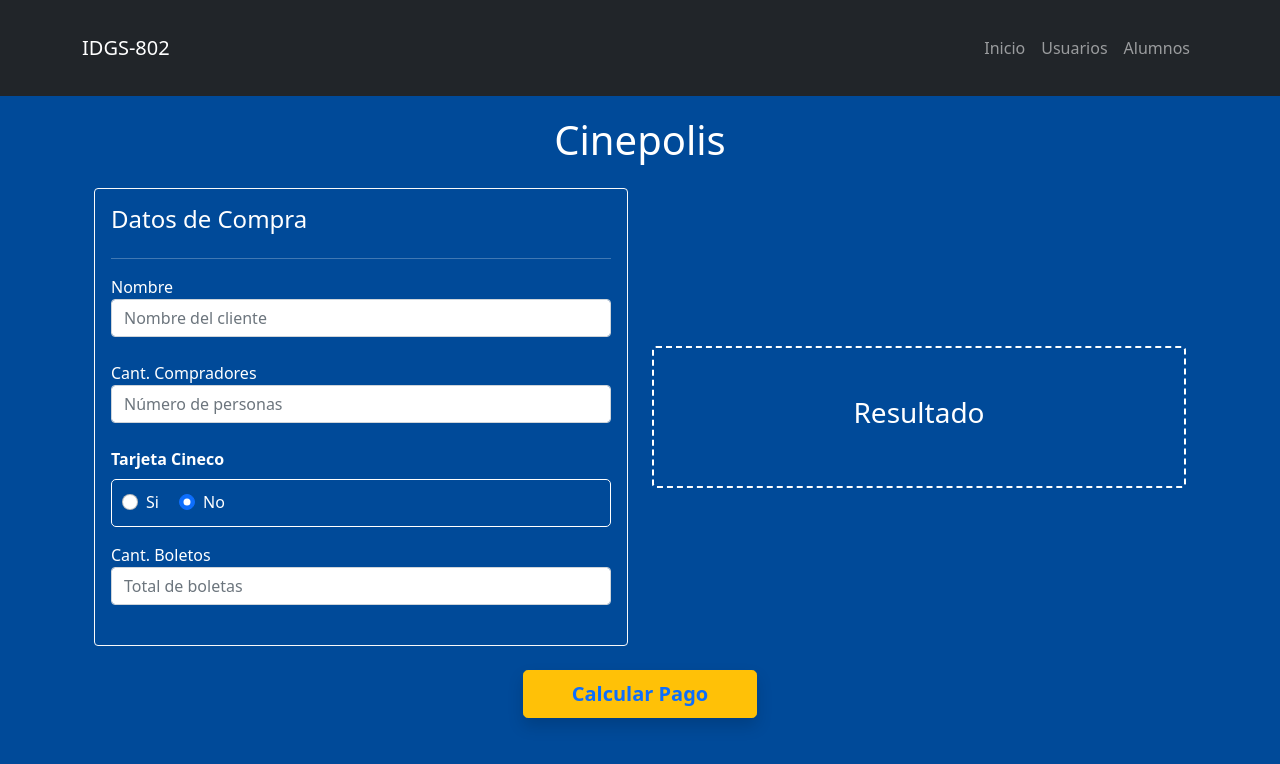
After one commit to IDGS-802-23001704/IntroFlask, a Flask app: page /cine in a window 1280 px wide. The commit adds this page. Shown: the top 764 px of the page. Run offline with Flask 3, Linux system fonts and the light colour scheme; some libraries are stand-ins or nearby versions.

Commit message:
Cinepolis

```diff
--- a/forms.py
+++ b/forms.py
@@ -1,5 +1,6 @@
 from wtforms import Form
-from wtforms import StringField, IntegerField, PasswordField, EmailField, validators
+from wtforms import StringField, IntegerField, PasswordField, EmailField, validators, RadioField
+from flask_wtf import FlaskForm
 
 class UserForms(Form):
     matricula=IntegerField('Matricula',[
@@ -14,3 +15,17 @@ class UserForms(Form):
         validators.DataRequired(message="El campo es requerido")])
     correo=EmailField('Correo' ,[
         validators.DataRequired(message="El campo es requerido")])
+
+class CineForm(FlaskForm):
+    nombre = StringField('Nombre', [
+        validators.DataRequired(message='El nombre es requerido')
+    ])
+    compradores = IntegerField('Cant. Compradores', [
+        validators.DataRequired(message='Campo requerido'),
+        validators.NumberRange(min=1, message='Debe haber al menos 1 comprador')
+    ])
+    tarjeta = RadioField('Tarjeta Cineco', choices=[('Si','Si'), ('No','No')], default='No')
+    boletas = IntegerField('Cant. Boletos', [
+        validators.DataRequired(message='Campo requerido'),
+        validators.NumberRange(min=1, message='Debe haber al menos 1 boleto')
+    ])
--- a/main.py
+++ b/main.py
@@ -1,8 +1,8 @@
 from flask import Flask, render_template, request
+from flask_wtf.csrf import CSRFProtect
 from flask import flash
-from flask_wtf.csrf import CSRFProtect
+from forms import CineForm, UserForms
 import math
-import forms
 
 app = Flask(__name__)
 app.secret_key='Clave secreta'
@@ -13,6 +13,42 @@ def home():
     titulo = "IDGS-802-Flask"
     lista = ['Raul', 'Pepe', 'Ana', 'Juan']
     return render_template('index.html', titulo=titulo, lista=lista)
+
+
+@app.route("/cine", methods=["GET", "POST"])
+def cine():
+    form = CineForm(request.form)
+    mensaje = ""
+    total_pagar = 0.0
+
+    if request.method == 'POST' and form.validate():
+        nombre = form.nombre.data
+        compradores = form.compradores.data
+        tarjeta = form.tarjeta.data
+        boletas = form.boletas.data
+
+        max_boletas = compradores * 7
+        precio_boleto = 12
+
+        if boletas > max_boletas:
+            mensaje = f"Error: Solo puedes comprar {max_boletas} boletos para {compradores} persona"
+        else:
+            subtotal = boletas * precio_boleto
+            descuento = 0
+
+            if boletas > 5:
+                descuento = 0.15
+            elif 3 <= boletas <= 5:
+                descuento = 0.10
+            total = subtotal * (1 - descuento)
+
+            if tarjeta == 'Si':
+                total = total * 0.90
+            total_pagar = total
+            mensaje = f"Compra procesada"
+
+    return render_template("cine.html", form=form, mensaje=mensaje, total=total_pagar)
+
 
 @app.route('/usuarios', methods=["GET", "POST"])
 def usuarios():
@@ -137,4 +173,4 @@ def distancia():
 
 if __name__ == '__main__':
     csrf.init_app(app)
-    app.run(debug=True, port=3000)
+    app.run(debug=True)
--- /dev/null
+++ b/templates/cine.html
@@ -0,0 +1,79 @@
+{% extends "layout.html" %}
+
+{% block content %}
+{% import "_macros.html" as macros %}
+
+<div class="container mt-4">
+    <h1 class="text-center mb-4 text-white">Cinepolis</h1>
+
+    <form action="/cine" method="POST" novalidate>
+        {{ form.csrf_token }}
+        <input type="hidden" name="csrf_token" value="{{csrf_token()}}">
+
+        <div class="row">
+            <div class="col-md-6">
+                <div class="card p-3 shadow-none bg-transparent border border-light text-white">
+                    <h4 class="card-title">Datos de Compra</h4>
+                    <hr class="bg-white">
+
+                    <div class="mb-3">
+                        <span class="text-white">
+                            {{ macros.campoNuevo(form.nombre, class="form-control", placeholder="Nombre del cliente") }}
+                        </span>
+                    </div>
+
+                    <div class="mb-3">
+                        <span class="text-white">
+                            {{ macros.campoNuevo(form.compradores, class="form-control", placeholder="Número de personas") }}
+                        </span>
+                    </div>
+
+                    <div class="mb-3">
+                        <label class="form-label text-white"><b>{{ form.tarjeta.label }}</b></label>
+                        <div style="padding: 10px; border: 1px solid white; border-radius: 5px;">
+                            {% for subfield in form.tarjeta %}
+                                <div class="form-check form-check-inline text-white">
+                                    {{ subfield(class="form-check-input") }}
+                                    {{ subfield.label(class="form-check-label") }}
+                                </div>
+                            {% endfor %}
+                        </div>
+                    </div>
+
+                    <div class="mb-3">
+                        <span class="text-white">
+                            {{ macros.campoNuevo(form.boletas, class="form-control", placeholder="Total de boletas") }}
+                        </span>
+                    </div>
+                </div>
+            </div>
+
+            <div class="col-md-6 d-flex align-items-center justify-content-center">
+                {% if mensaje %}
+                    <div class="alert {{ 'alert-danger' if 'Error' in mensaje else 'alert-success' }} w-100 text-center shadow" style="min-height: 200px; display: flex; flex-direction: column; justify-content: center;">
+                        <h3 class="text-dark">{{ mensaje }}</h3> {% if total > 0 %}
+                            <hr>
+                            <p class="mb-0 text-dark">Total a Pagar:</p>
+                            <h1 class="display-4 text-dark">${{ "{:,.2f}".format(total) }}</h1>
+                        {% endif %}
+                    </div>
+                {% else %}
+                    <div class="text-center text-white opacity-75 border rounded p-5 w-100" style="border: 2px dashed white !important;">
+                        <h3>Resultado</h3>
+                    </div>
+                {% endif %}
+            </div>
+        </div>
+
+        <div class="row mt-4">
+            <div class="col-12 text-center">
+                <button type="submit" class="btn btn-warning btn-lg px-5 fw-bold text-primary shadow">
+                    Calcular Pago
+                </button>
+            </div>
+        </div>
+
+    </form>
+</div>
+
+{% endblock %}
--- a/templates/layout.html
+++ b/templates/layout.html
@@ -4,6 +4,20 @@
     <meta charset="UTF-8">
     <meta name="viewport" content="width=device-width, initial-scale=1.0">
     <link href="../static/bootstrap/css/bootstrap.min.css" rel="stylesheet">
+
+    <style>
+        body {
+            background-color: #004a99;
+            color: white !important;
+        }
+        .form-label, h1, h2, h3 {
+            color: white;
+        }
+        .container {
+            padding-top: 20px;
+            padding-bottom: 20px;
+        }
+    </style>
     <title>Document</title>
 </head>
 <body>
```
Also changed, not shown: templates/distancia.html (+11 -12 lines).
